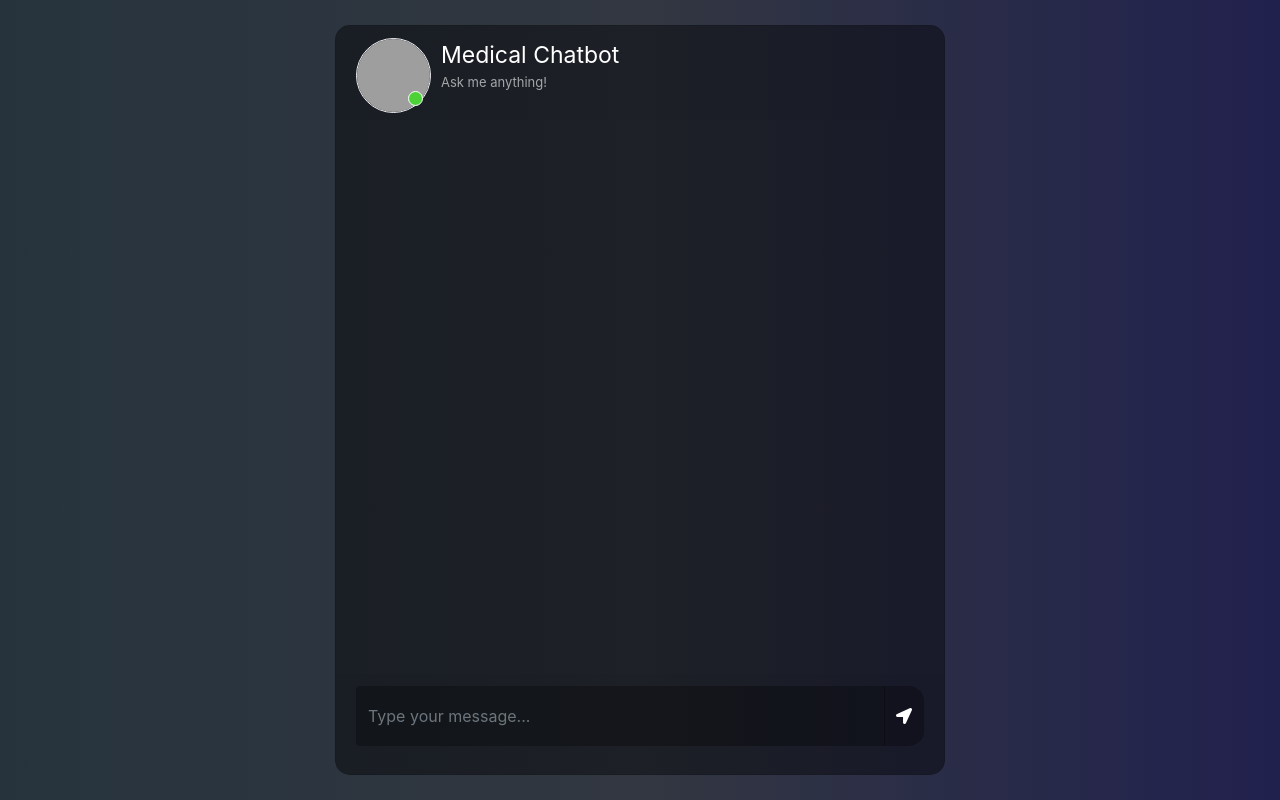
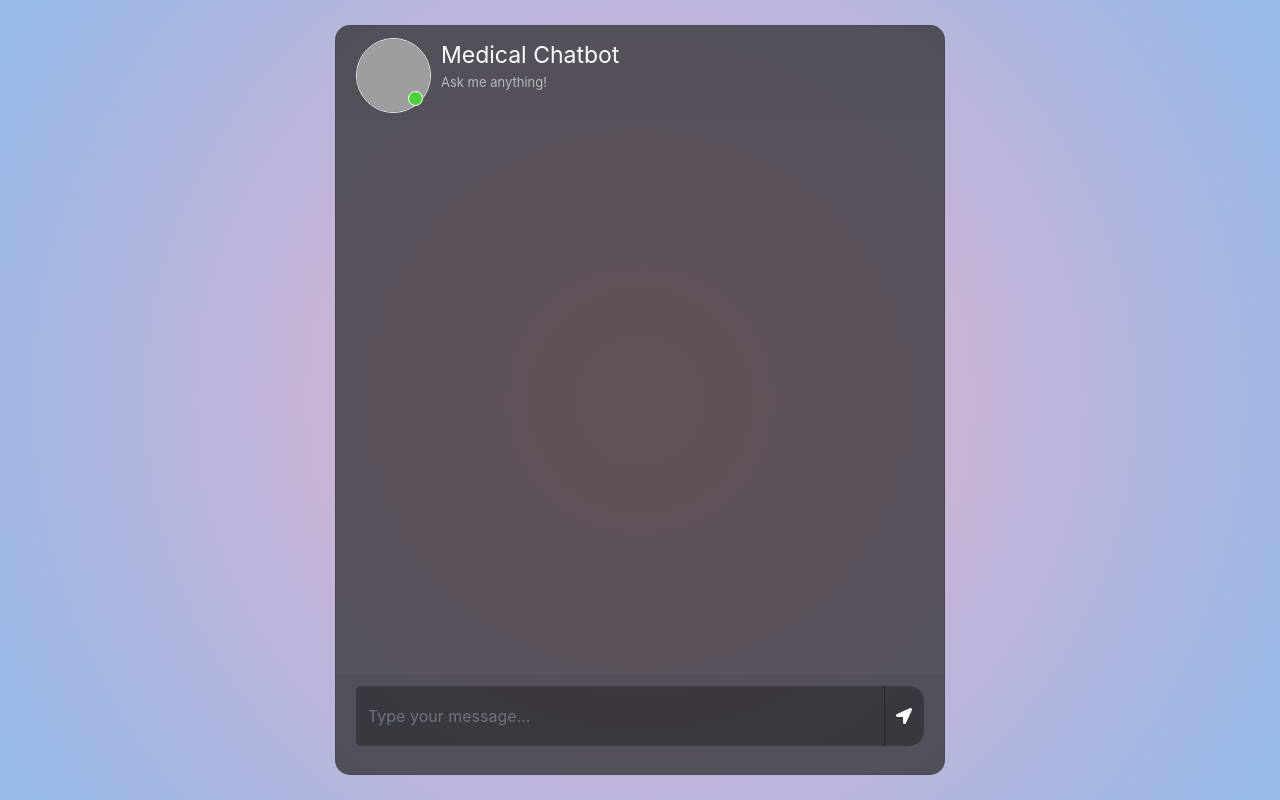
Before and after one commit to chaitanya-24/ai-project-hub, a Flask app: page / in a window 1280 px wide. Run offline with Flask 3, Linux system fonts and the light colour scheme; some libraries are stand-ins or nearby versions; grey boxes are pictures that could not be loaded.

Commit message:
updated css

```diff
--- a/Medical-RAG/static/style.css
+++ b/Medical-RAG/static/style.css
@@ -3,7 +3,7 @@ body,html{
 	margin: 0;
 	background: rgb(170, 179, 213);
    	background: -webkit-linear-gradient(to right, rgb(40, 59, 34), rgb(54, 60, 70), rgb(32, 32, 43));
-	background: linear-gradient(to right, rgb(38, 51, 61), rgb(50, 55, 65), rgb(33, 33, 78));
+	background: radial-gradient(circle, rgba(238,174,202,1) 0%, rgba(148,187,233,1) 100%);
 }
 
 .chat{
@@ -13,7 +13,7 @@ body,html{
 .card{
 	height: 750px;
 	border-radius: 15px !important;
-	background-color: rgba(0,0,0,0.4) !important;
+	background-color: rgba(51, 49, 49, 0.741) !important;
 }
 .contacts_body{
 	padding:  0.75rem 0 !important;
```
